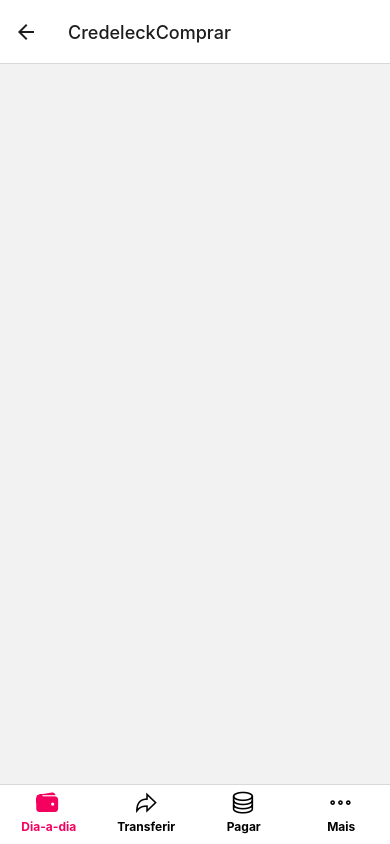
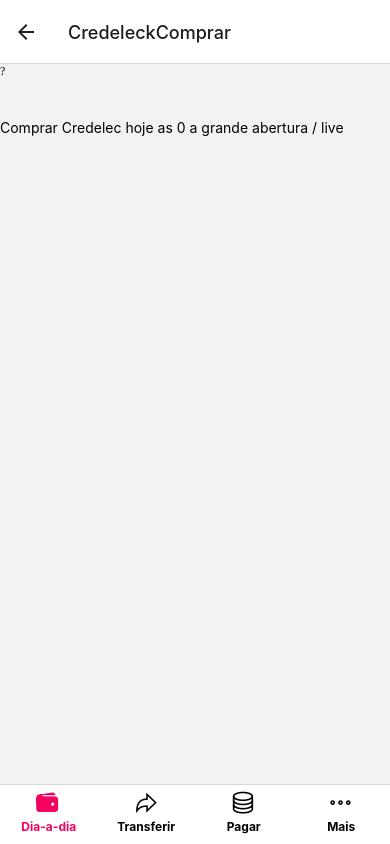
Before and after one commit to arnaldo-tomo/millennium_bim, a React Native app: screen /CredeleckComprar in a window 390 px wide. Built offline with nearby package versions, Linux system fonts and the light colour scheme.

Commit message:
Update comprar.js

```diff
--- a/screen/Credeleck/comprar.js
+++ b/screen/Credeleck/comprar.js
@@ -1,8 +1,18 @@
 import React from 'react';
-import { View } from 'react-native';
+import { View, Text, SafeAreaView } from 'react-native';
+import { SPACING } from '../../config';
+import { Ionicons } from "@expo/vector-icons";
 
 export default function CredeleckComprar() {
     return (
-        <View />
+        <SafeAreaView style={{ flex: 1 }}>
+            <View>
+                <Ionicons name="chevron" />
+            </View>
+            <View style={{ paddingTop: SPACING * 4 }}>
+                <Text>Comprar Credelec hoje as 0 a grande abertura / live</Text>
+            </View>
+
+        </SafeAreaView>
     );
 }
```
